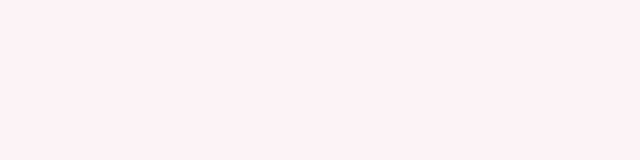
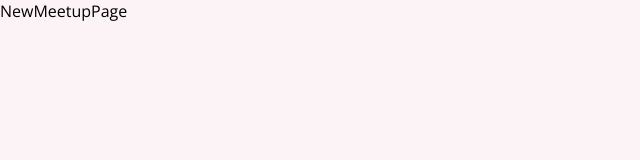
Before and after one commit to tatsuro1997/react-course, a React (Create React App) app: page /new-meetup in a window 1280 px wide. Shown: the top 160 px of the page, without its empty margins (0-640 px from the left). Built offline with nearby package versions, Linux system fonts and the light colour scheme.

Commit message:
Adding Routing

```diff
--- a/src/App.js
+++ b/src/App.js
@@ -1,6 +1,19 @@
+import { Route, Routes, BrowserRouter } from "react-router-dom";
+
+import AllMeetupsPage from "./pages/AllMeetups";
+import FavoritesPage from "./pages/FavoritesMeetup";
+import NewMeetupPage from "./pages/NewMeetup";
+
 function App() {
   return (
     <div>
+      <BrowserRouter>
+        <Routes>
+          <Route path="/" element={<AllMeetupsPage />} />
+          <Route path="/new-meetup" element={<NewMeetupPage />} />
+          <Route path="/favorites" element={<FavoritesPage />} />
+        </Routes>
+      </BrowserRouter>
     </div>
   );
 }
--- a/src/index.js
+++ b/src/index.js
@@ -1,5 +1,6 @@
 import React from 'react';
 import ReactDOM from 'react-dom/client';
+import { BrowserRouter } from 'react-router-dom';
 
 import './index.css';
 import App from './App';
--- /dev/null
+++ b/src/pages/AllMeetups.js
@@ -0,0 +1,5 @@
+function AllMeetupsPage() {
+    return <div>AllMeetupsPage</div>
+}
+
+export default AllMeetupsPage;
--- /dev/null
+++ b/src/pages/FavoritesMeetup.js
@@ -0,0 +1,5 @@
+function FavoritesPage() {
+  return <div>FavoritesPage</div>;
+}
+
+export default FavoritesPage;
--- /dev/null
+++ b/src/pages/NewMeetup.js
@@ -0,0 +1,5 @@
+function NewMeetupPage() {
+  return <div>NewMeetupPage</div>;
+}
+
+export default NewMeetupPage;
```
